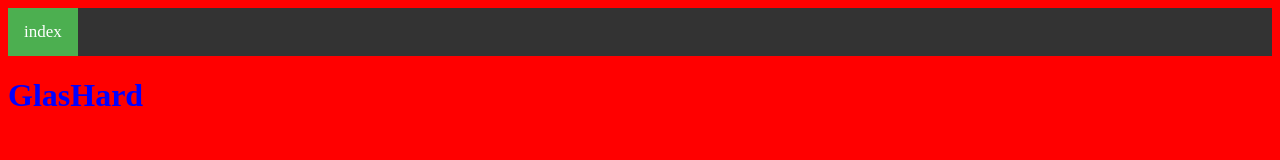
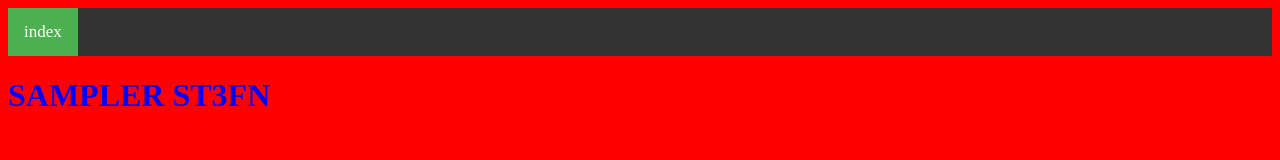
Before and after one commit to FXCKLXFE/Sampler-st3fn, a plain HTML site: page index.html in a window 1280 px wide. Drawn offline with Linux system fonts and the light colour scheme.

Commit message:
Update index.html

```diff
--- a/index.html
+++ b/index.html
@@ -15,7 +15,7 @@
 <div class="topnav">
   <a class="active" href="index.html">index</a>
   </div>
-<h1>GlasHard</h1>
+<h1>SAMPLER ST3FN</h1>
 <p></p>
 </body>
 </html>
```
